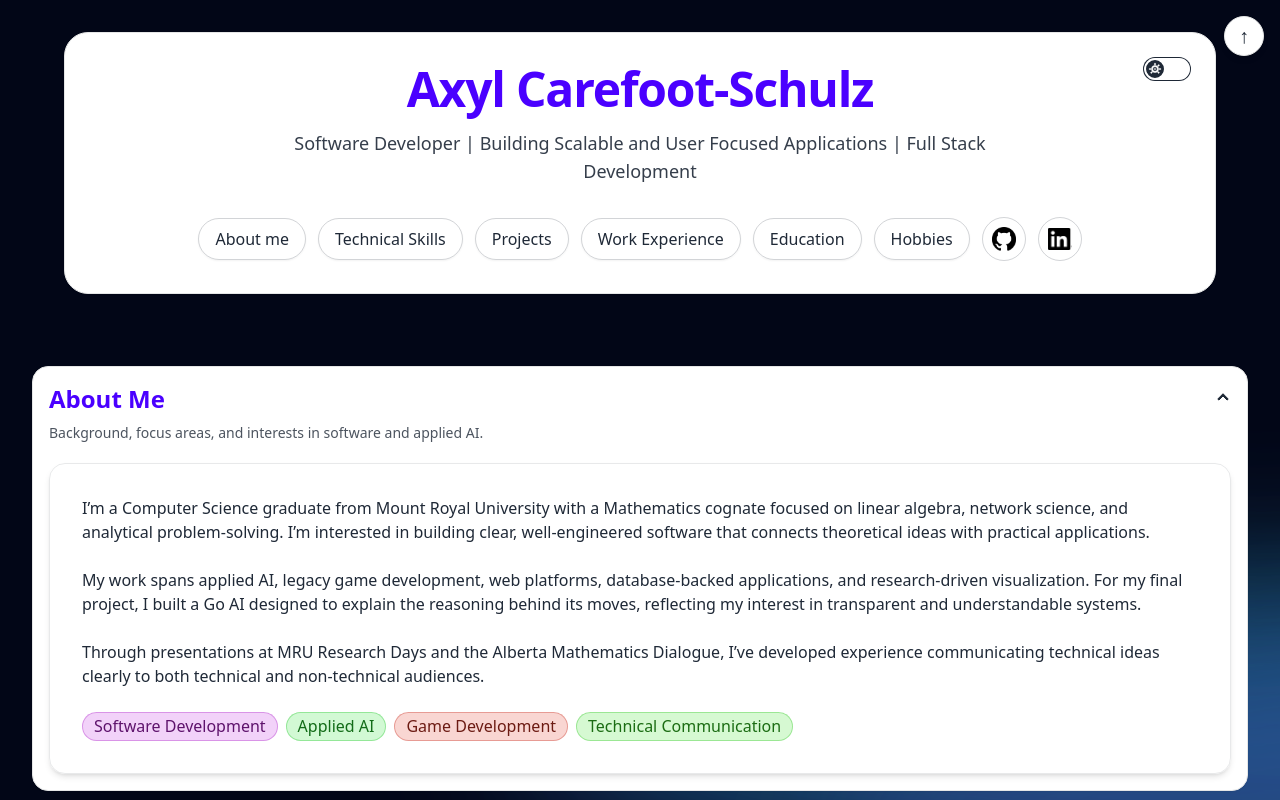
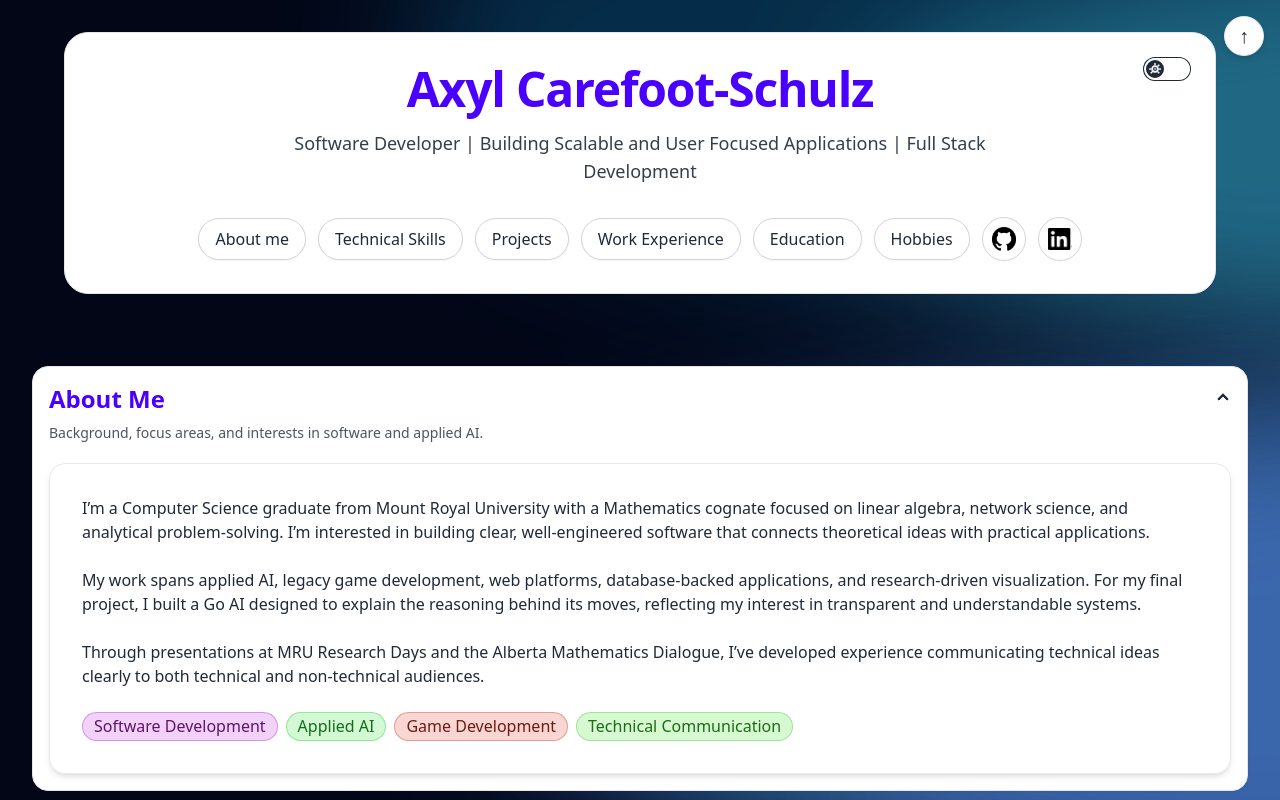
Before and after one commit to axyl-casc/portfolio_code, a React (Vite) app: page / in a window 1280 px wide. Shown: the top 800 px of the page. Built offline with nearby package versions, Linux system fonts and the light colour scheme.

Commit message:
Expand blue background waves

```diff
--- a/src/layouts/Layout.tsx
+++ b/src/layouts/Layout.tsx
@@ -37,6 +37,8 @@ export function Layout({ title, subtitle, children, theme, onThemeChange }: Layo
   return (
     <div className="site-surface relative min-h-screen overflow-hidden text-base-content font-sans leading-normal tracking-normal">
       <div className="animated-background" aria-hidden="true">
+        <div className="background-wave background-wave--top-light" />
+        <div className="background-wave background-wave--top-deep" />
         <div className="background-wave background-wave--front" />
         <div className="background-wave background-wave--middle" />
         <div className="background-wave background-wave--back" />
--- a/src/styles/index.css
+++ b/src/styles/index.css
@@ -30,22 +30,32 @@
   }
 
   .background-wave {
-    @apply absolute left-1/2 w-[160vw] -translate-x-1/2 rounded-[45%] blur-3xl will-change-transform;
-    opacity: 0.55;
+    @apply absolute left-1/2 w-[180vw] -translate-x-1/2 rounded-[45%] blur-3xl will-change-transform;
+    opacity: 0.68;
+  }
+
+  .background-wave--top-light {
+    @apply top-[-7rem] h-[28rem] bg-cyan-300/50;
+    animation: waveReverse 12s ease-in-out infinite;
+  }
+
+  .background-wave--top-deep {
+    @apply top-[-12rem] h-[34rem] bg-sky-500/35;
+    animation: wave 16s ease-in-out infinite;
   }
 
   .background-wave--front {
-    @apply bottom-[-4rem] h-72 bg-cyan-400/45;
+    @apply bottom-[-6rem] h-[30rem] bg-cyan-300/55;
     animation: wave 6s ease-in-out infinite;
   }
 
   .background-wave--middle {
-    @apply bottom-[-8rem] h-80 bg-blue-500/40;
+    @apply bottom-[-10rem] h-[36rem] bg-blue-500/45;
     animation: wave 10s ease-in-out infinite;
   }
 
   .background-wave--back {
-    @apply bottom-[-12rem] h-96 bg-indigo-500/35;
+    @apply bottom-[-14rem] h-[42rem] bg-indigo-500/35;
     animation: waveReverse 14s ease-in-out infinite;
   }
 
```
